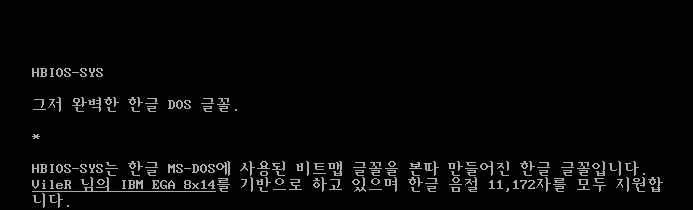
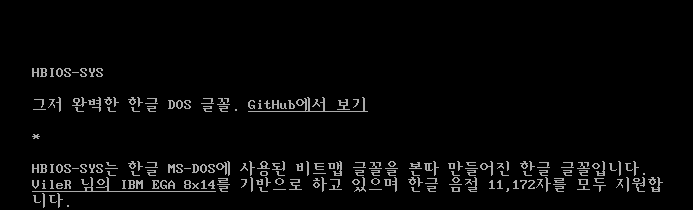
Before and after one commit to quiple/hbios-sys, a plain HTML site: page index.html in a window 1280 px wide. Shown: the top 210 px of the page, without its empty margins (288-981 px from the left). Drawn offline with nearby package versions, Linux system fonts and the light colour scheme.

Commit message:
Update index.html

```diff
--- a/index.html
+++ b/index.html
@@ -12,7 +12,7 @@
   <meta property="og:site_name" content="HBIOS-SYS">
   <meta property="og:type" content="website">
   <meta property="og:url" content="https://hbios.quiple.dev">
-  <!--meta property="og:image" content="https://windos.quiple.dev/files/cover.png"-->
+  <!--meta property="og:image" content="https://hbios.quiple.dev/files/cover.png"-->
   <!--meta property="og:image:type" content="image/png"-->
   <meta property="og:locale" content="ko_KR">
   <!--link rel="icon" type="image/svg+xml" href="./files/galmuri.svg"-->
@@ -30,7 +30,7 @@
   <div class="dos">
     <br><br><br><br>
     <h1>HBIOS-SYS</h1><br>
-    <p>그저 완벽한 한글 DOS 글꼴.</p><br>*<br><br>
+    <p>그저 완벽한 한글 DOS 글꼴. <a href="https://github.com/quiple/hbios-sys" target="_blank">GitHub에서 보기</a></p><br>*<br><br>
     <p>HBIOS-SYS는 한글 MS-DOS에 사용된 비트맵 글꼴을 본따 만들어진 한글 글꼴입니다. <a href="https://int10h.org/oldschool-pc-fonts/fontlist/font?ibm_ega_8x14" target="_blank">VileR 님의 IBM EGA 8x14</a>를 기반으로 하고 있으며 한글 음절 11,172자를 모두 지원합니다.</p><br>*<br><br>
     <h2>라이선스</h2><br>
     <p>HBIOS-SYS는 <a href="https://creativecommons.org/licenses/by-sa/4.0/deed.ko" target="_blank">크리에이티브 커먼즈 저작자표시-동일조건변경허락 4.0 국제 라이선스</a>에 따라 자유롭게 사용·연구·재배포할 수 있습니다.</p><br>*<br><br>
```
